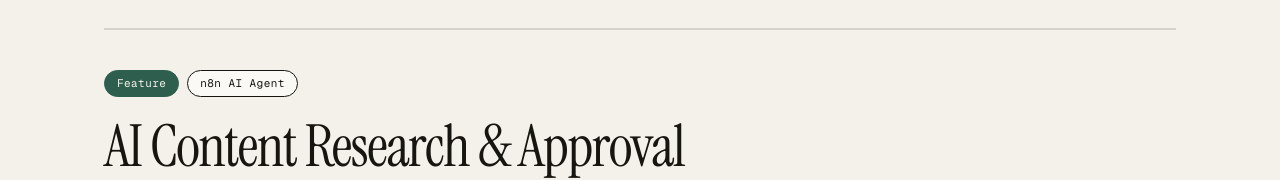
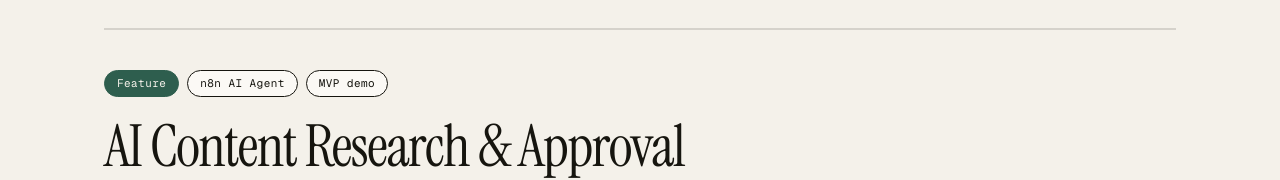
Before and after one commit to ahk1542001-wq/victor-ai-automation-portfolio, a Next.js app: page /projects/content-research in a window 1280 px wide. Shown: the part 148-328 px from the top of the page. Built offline with nearby package versions, Linux system fonts and the light colour scheme.

Commit message:
Honest status labels (hackathon demo / MVP) and remove 3 off-story projects

```diff
--- a/src/app/projects/[slug]/page.tsx
+++ b/src/app/projects/[slug]/page.tsx
@@ -87,6 +87,7 @@
             <div className="flex flex-wrap items-center gap-2">
               <span className="pill pill-solid">{project.category}</span>
               <span className="pill">{project.agentic ? 'n8n AI Agent' : project.projectType}</span>
+              <span className="pill">{project.status}</span>
             </div>
 
             <h1 className="mt-5 font-serif text-[clamp(32px,5.4vw,58px)] leading-[1.04] tracking-[-0.025em] text-ink">
```
